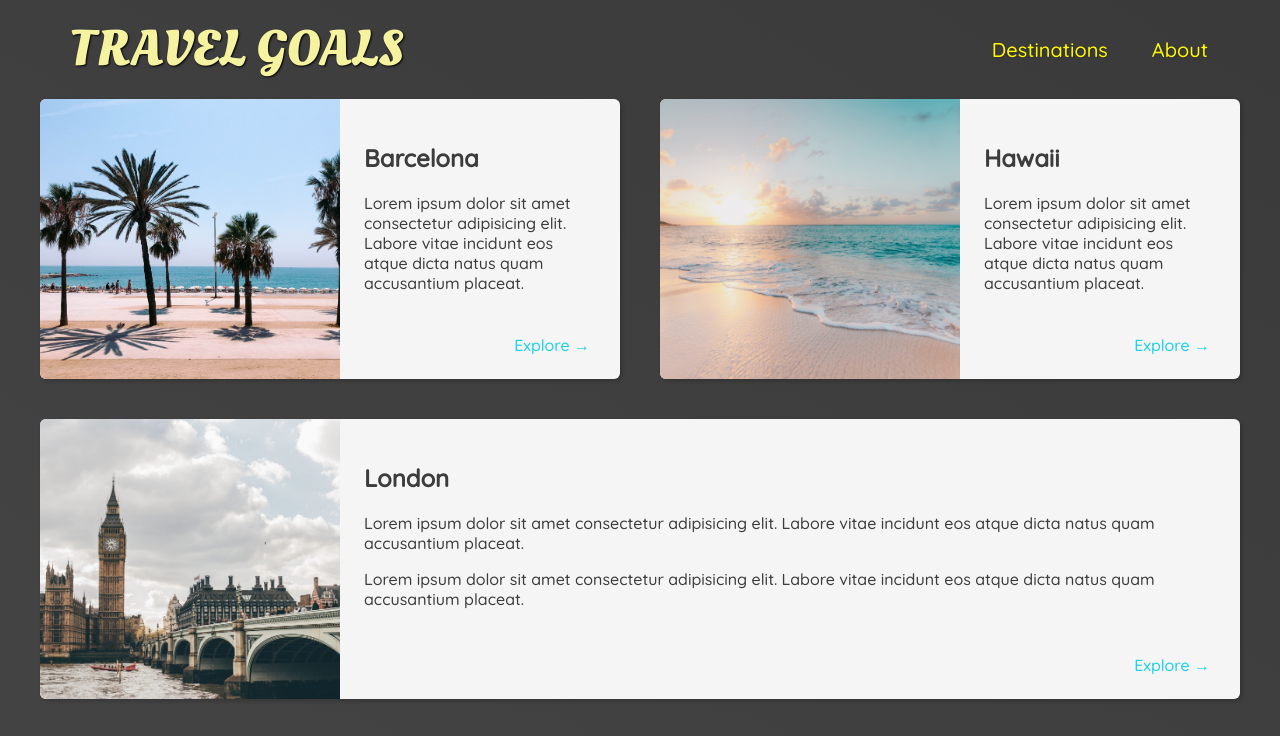
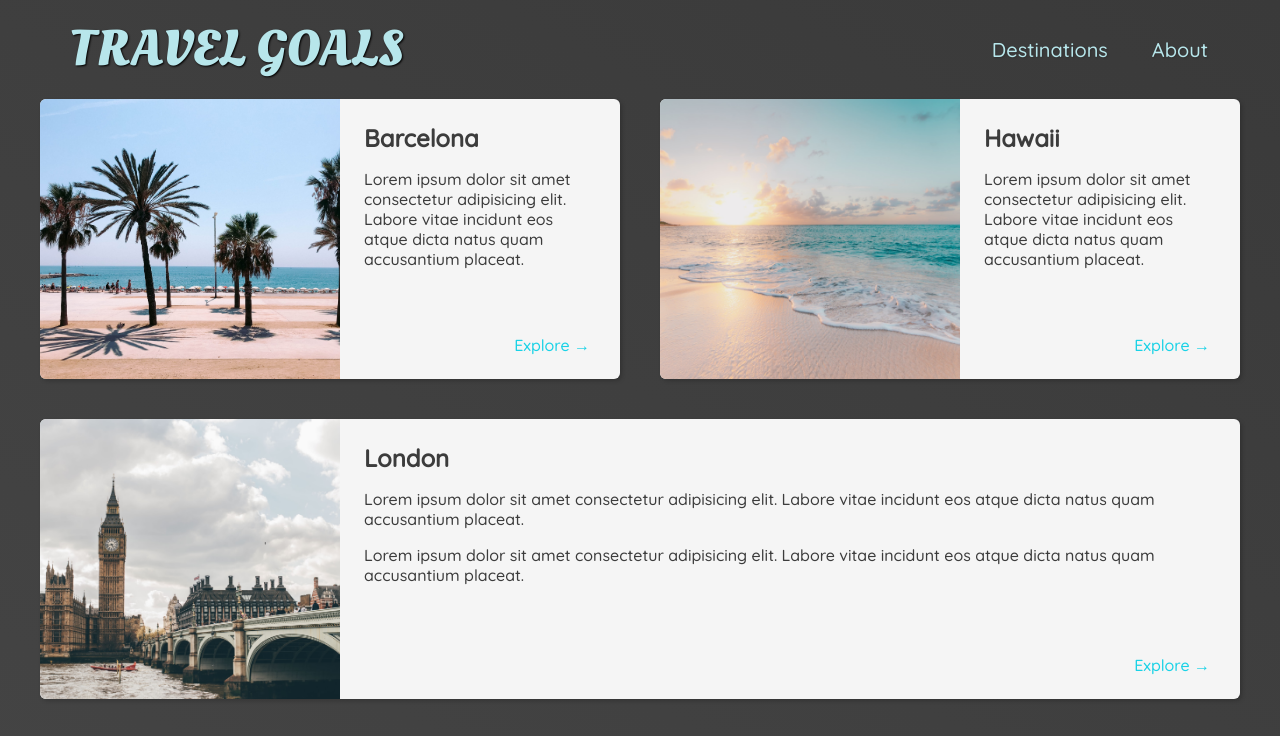
Before and after one commit to Ukabix/travel_page_demo, a plain HTML site: page places.html in a window 1280 px wide. Shown: the top 736 px of the page. Drawn offline with Linux system fonts and the light colour scheme.

Commit message:
finishing touches, margins for h2, navbar styling for places

```diff
--- a/places.css
+++ b/places.css
@@ -6,6 +6,20 @@ body {
   background: linear-gradient(30deg, rgb(77, 77, 77), rgb(58, 58, 58));
   color: rgb(60, 60, 60);
 }
+
+#page-logo a {
+  color: rgb(183,230,235);
+}
+
+header a {
+  color: rgb(183,230,235);
+}
+
+header nav a:hover {
+  background-color: rgb(183,230,235);
+  color: rgb(60,60,60);
+}
+
 
 main ul {
   width: 1200px;
@@ -36,6 +50,10 @@ main li img {
   justify-content: space-between;
 }
 
+.item-content h2 {
+  margin: 0;
+}
+
 .actions {
   text-align: right;
 }
--- a/shared.css
+++ b/shared.css
@@ -48,7 +48,7 @@ header a {
   border-radius: 6px;
 }
 
-header a:hover {
+header nav a:hover {
   color: rgb(77,77,77);
   background-color: rgb(255,250,0);
 }
```
